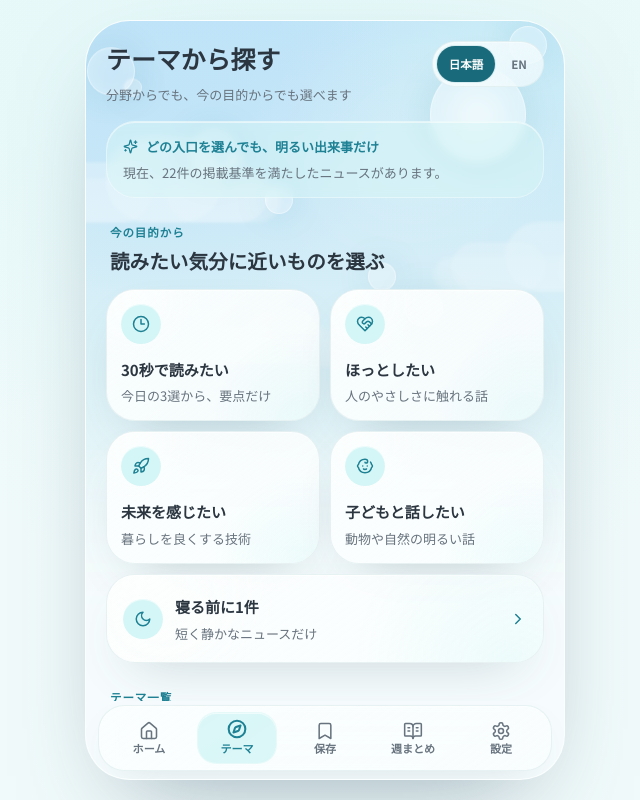
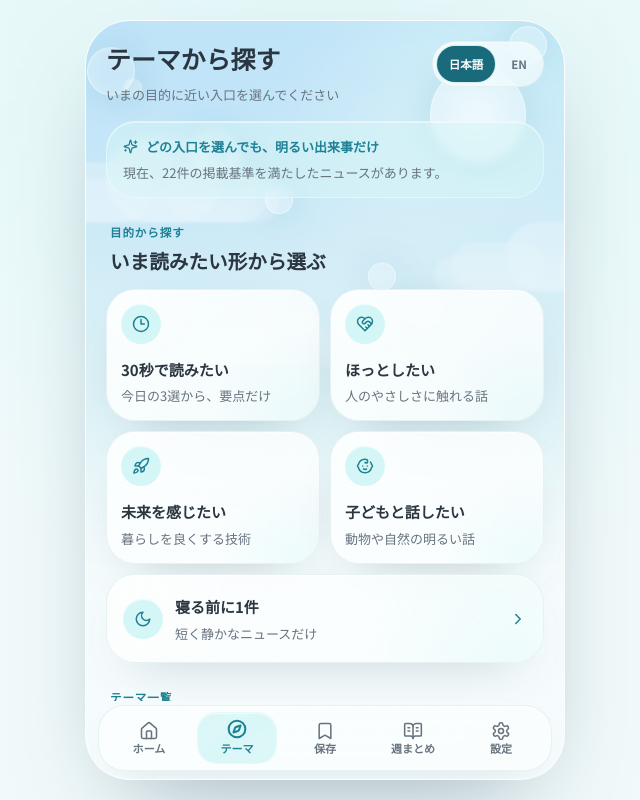
Before and after one commit to sunpotflower4460-cpu/Hot-news, a Next.js app: page /browse in a window 1280 px wide. Shown: the whole page, without its empty margins (315-955 px from the left). Built offline with nearby package versions, Linux system fonts and the light colour scheme; a web font is replaced by a local one.

Commit message:
refactor: render localized discovery content

```diff
--- a/src/app/(app)/browse/page.tsx
+++ b/src/app/(app)/browse/page.tsx
@@ -1,139 +1,11 @@
-import Link from 'next/link';
-import { Baby, ChevronRight, Clock3, HeartHandshake, Moon, Rocket, Sparkles } from 'lucide-react';
-import { ScreenHeader } from '@/components/layout/ScreenHeader';
-import { CategoryCard } from '@/components/category/CategoryCard';
+import { BrowseContent } from '@/components/category/BrowseContent';
+import { getArticlesByCategory } from '@/lib/data/selectors';
 import { CATEGORIES } from '@/mock/categories';
-import { getArticlesByCategory } from '@/lib/data/selectors';
-
-const PURPOSES = [
-  {
-    href: '/home',
-    label: '30秒で読みたい',
-    description: '今日の3選から、要点だけ',
-    Icon: Clock3,
-  },
-  {
-    href: '/browse/kindness',
-    label: 'ほっとしたい',
-    description: '人のやさしさに触れる話',
-    Icon: HeartHandshake,
-  },
-  {
-    href: '/browse/bright-tech',
-    label: '未来を感じたい',
-    description: '暮らしを良くする技術',
-    Icon: Rocket,
-  },
-  {
-    href: '/browse/animals-nature',
-    label: '子どもと話したい',
-    description: '動物や自然の明るい話',
-    Icon: Baby,
-  },
-  {
-    href: '/night',
-    label: '寝る前に1件',
-    description: '短く静かなニュースだけ',
-    Icon: Moon,
-  },
-] as const;
 
 export default async function BrowsePage() {
   const counts = await Promise.all(
     CATEGORIES.map(async (category) => (await getArticlesByCategory(category.id)).length),
   );
-  const total = counts.reduce((sum, count) => sum + count, 0);
 
-  return (
-    <div className="pb-10">
-      <ScreenHeader title="テーマから探す" subtitle="分野からでも、今の目的からでも選べます" />
-
-      <div className="space-y-6 px-5 pt-1">
-        <section
-          aria-label="掲載内容について"
-          className="rounded-card border border-white/40 bg-accent-soft/50 px-4 py-3.5 shadow-inner-light backdrop-blur-sm"
-        >
-          <div className="flex items-center gap-2 text-accent">
-            <Sparkles aria-hidden size={15} />
-            <p className="text-caption font-bold">どの入口を選んでも、明るい出来事だけ</p>
-          </div>
-          <p className="mt-1 text-caption leading-relaxed text-muted">
-            現在、{total}件の掲載基準を満たしたニュースがあります。
-          </p>
-        </section>
-
-        <section aria-labelledby="purpose-heading" className="space-y-3">
-          <div className="px-1">
-            <p className="text-[0.72rem] font-bold tracking-[0.08em] text-accent">今の目的から</p>
-            <h2 id="purpose-heading" className="mt-1 text-h2 font-bold text-text">
-              読みたい気分に近いものを選ぶ
-            </h2>
-          </div>
-
-          <div className="grid grid-cols-2 gap-2.5">
-            {PURPOSES.map(({ href, label, description, Icon }, index) => (
-              <Link
-                key={href}
-                href={href}
-                className={
-                  index === PURPOSES.length - 1
-                    ? 'soft-surface float-card col-span-2 flex min-h-[5.6rem] items-center gap-3 rounded-card px-4 py-3 shadow-soft'
-                    : 'soft-surface float-card min-h-[7.6rem] rounded-card p-3.5 shadow-soft'
-                }
-              >
-                <span className="flex h-10 w-10 shrink-0 items-center justify-center rounded-full bg-accent-soft text-accent shadow-inner-light">
-                  <Icon aria-hidden size={18} />
-                </span>
-                <span className={index === PURPOSES.length - 1 ? 'min-w-0 flex-1' : 'mt-3 block'}>
-                  <span className="block text-body font-bold text-text">{label}</span>
-                  <span className="mt-0.5 block text-caption leading-relaxed text-muted">
-                    {description}
-                  </span>
-                </span>
-                {index === PURPOSES.length - 1 && (
-                  <ChevronRight aria-hidden size={18} className="shrink-0 text-accent" />
-                )}
-              </Link>
-            ))}
-          </div>
-        </section>
-
-        <section aria-labelledby="category-list-heading" className="space-y-3">
-          <div className="flex items-end justify-between gap-3 px-1">
-            <div>
-              <p className="text-[0.72rem] font-bold tracking-[0.08em] text-accent">テーマ一覧</p>
-              <h2 id="category-list-heading" className="mt-1 text-h2 font-bold text-text">
-                気になる分野から選ぶ
-              </h2>
-            </div>
-            <span className="rounded-pill bg-surface/60 px-3 py-1.5 text-[0.7rem] font-semibold text-muted shadow-inner-light">
-              {CATEGORIES.length}テーマ
-            </span>
-          </div>
-
-          <div className="space-y-3">
-            {CATEGORIES.map((category, index) => (
-              <CategoryCard key={category.id} category={category} count={counts[index]} />
-            ))}
-          </div>
-        </section>
-
-        <Link
-          href="/home"
-          className="glass flex min-h-[4.5rem] items-center gap-3 rounded-card border px-4 py-3 shadow-soft transition-all duration-300 hover:-translate-y-0.5 hover:shadow-glow active:translate-y-0"
-        >
-          <span className="flex h-10 w-10 shrink-0 items-center justify-center rounded-full bg-accent-soft text-accent shadow-inner-light">
-            <Sparkles aria-hidden size={18} />
-          </span>
-          <span className="min-w-0 flex-1">
-            <span className="block text-body font-bold text-text">迷ったら、今日の3選から</span>
-            <span className="mt-0.5 block text-caption text-muted">
-              編集部が選んだ3件へ戻ります
-            </span>
-          </span>
-          <ChevronRight aria-hidden size={18} className="shrink-0 text-accent" />
-        </Link>
-      </div>
-    </div>
-  );
+  return <BrowseContent categories={CATEGORIES} counts={counts} />;
 }
```
